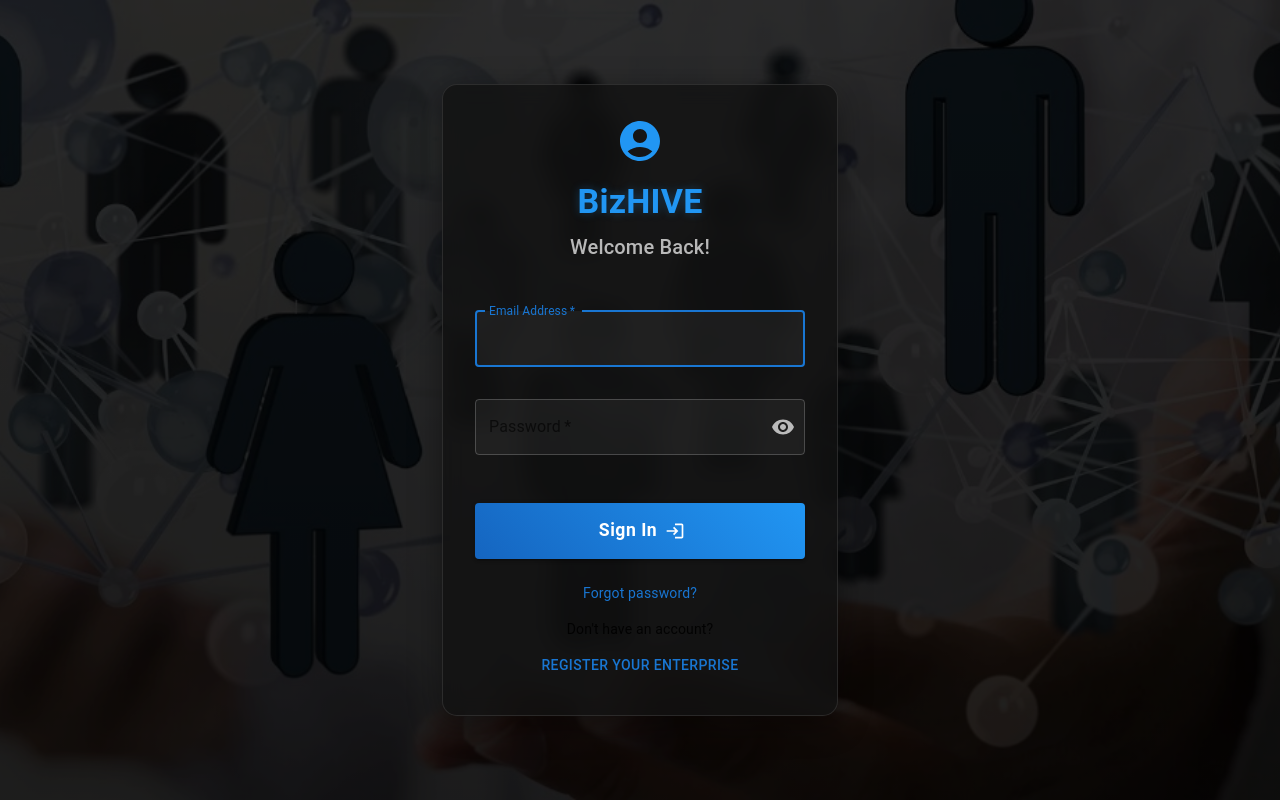
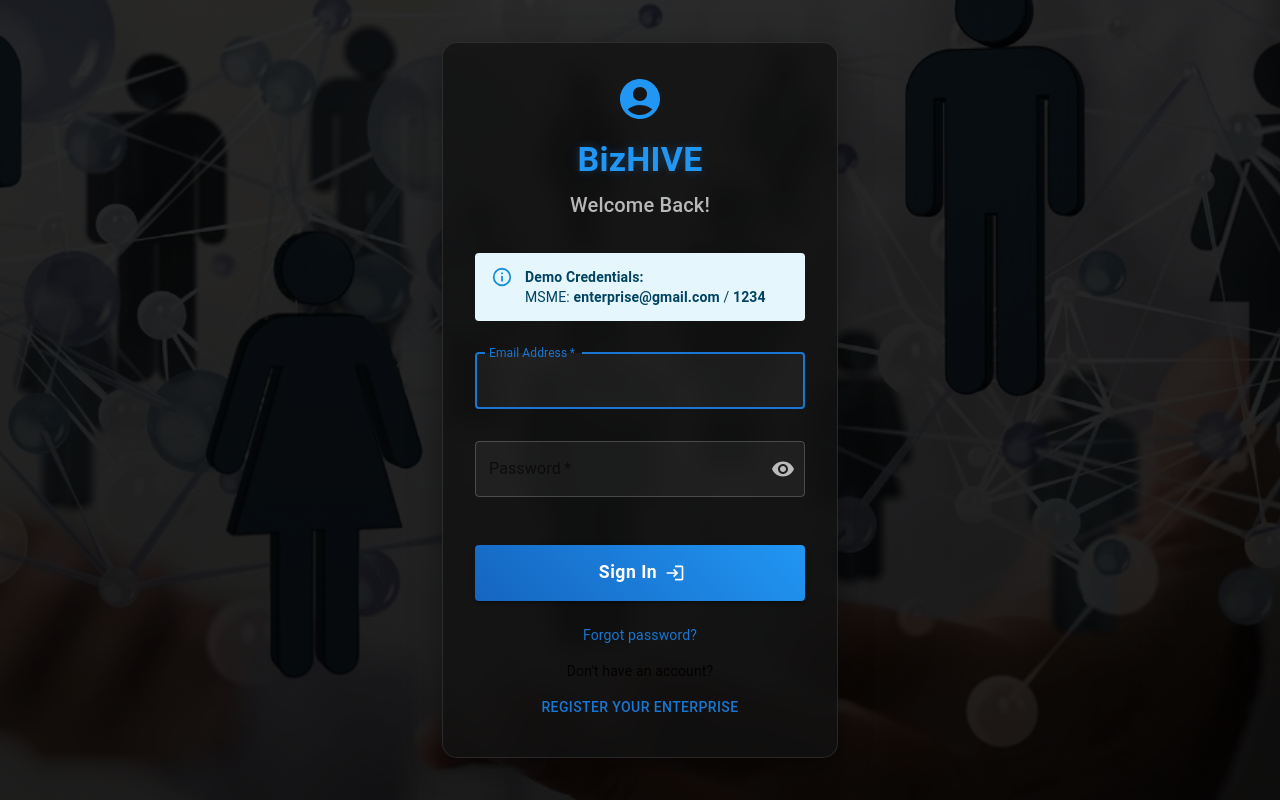
Before and after one commit to burhaanmoin/biz_hive, a React (Create React App) app in the folder bizhive/: page /login in a window 1280 px wide. Built offline with nearby package versions, Linux system fonts and the light colour scheme.

Commit message:
Show only MSME demo credentials on login page

```diff
--- a/bizhive/src/components/Login.jsx
+++ b/bizhive/src/components/Login.jsx
@@ -136,6 +136,12 @@ const Login = () => {
                 Welcome Back!
               </Typography>
 
+              {/* Demo credentials info */}
+              <Alert severity="info" sx={{ width: '100%', mb: 2 }}>
+                <strong>Demo Credentials:</strong><br />
+                <span>MSME: <b>enterprise@gmail.com</b> / <b>1234</b></span>
+              </Alert>
+
               {error && (
                 <Alert severity="error" className="error-alert">
                   {error}
```
